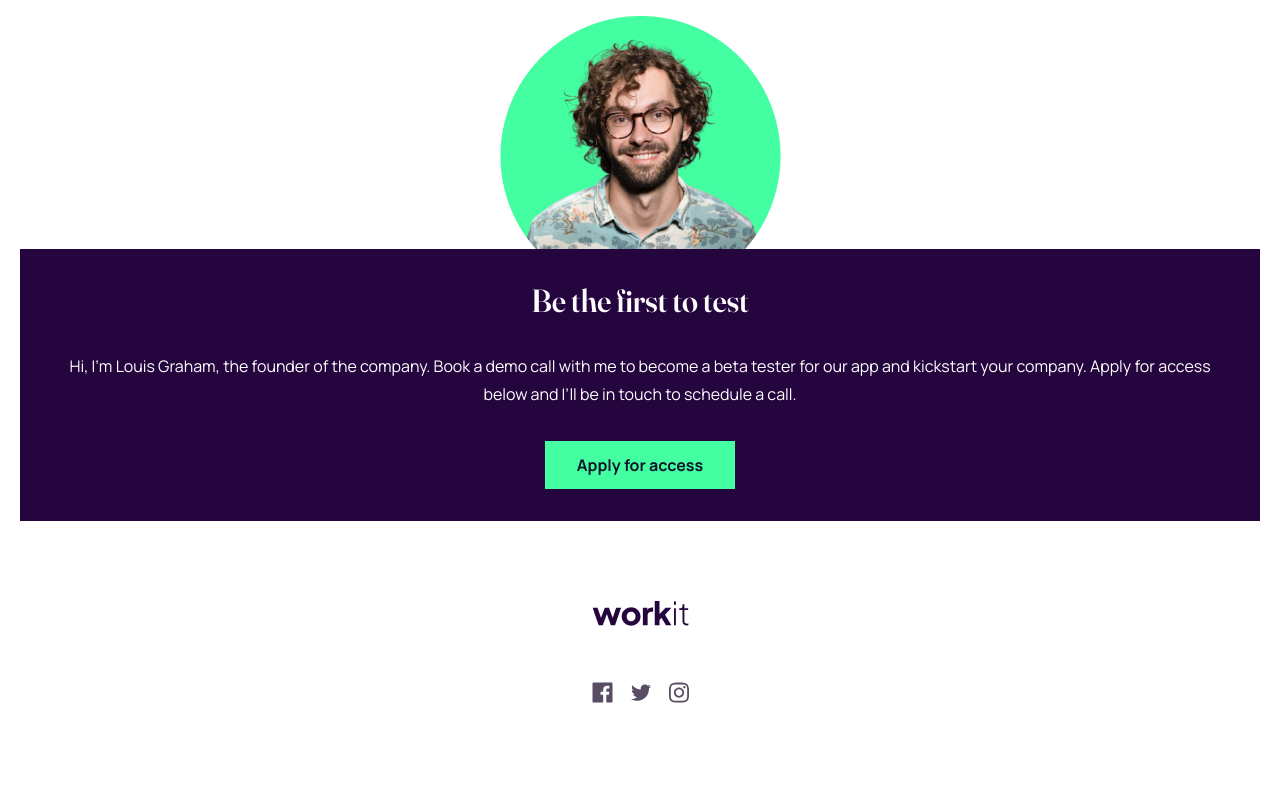
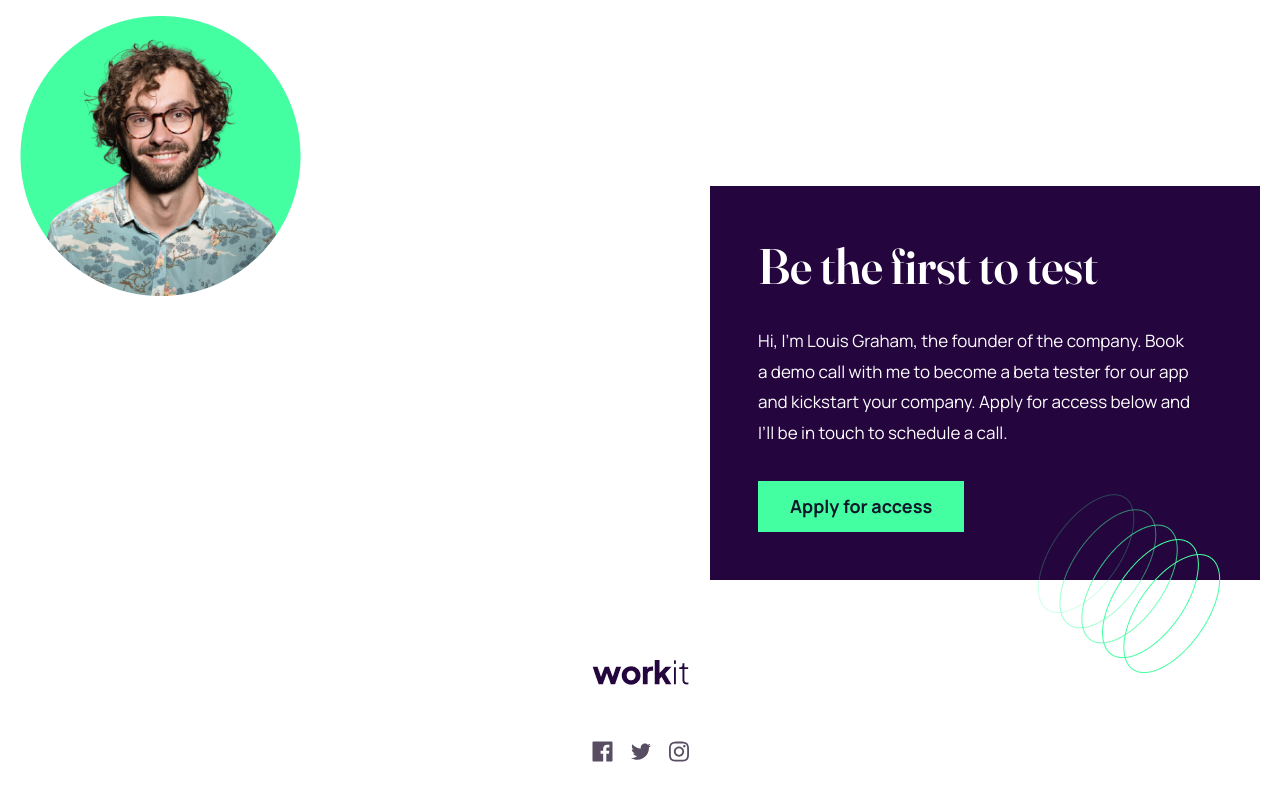
Before and after one commit to cendyz/Workit-landing-page, a Vue app: page / in a window 1280 px wide. Shown: the part 1215-2015 px from the top of the page. Built offline with nearby package versions, Linux system fonts and the light colour scheme.

Commit message:
Tablet ok

```diff
--- a/src/components/Home/MainContent/FirstSection/SecondSection.vue
+++ b/src/components/Home/MainContent/FirstSection/SecondSection.vue
@@ -1,27 +1,22 @@
 <template>
-	<section class="grid px-[2rem] py-[9.2rem] pb-[0]">
-		<img :src="guy" alt="Happy guy" class="mx-auto block" />
+	<section class="grid px-[2rem] py-[9.2rem] pb-[0] relative">
+		<img :src="guy" alt="Happy guy" class="mx-auto block md:mr-auto md:ml-0" />
 		<div
-			class="bg-purple-900 p-[3.2rem] grid place-items-center gap-y-[3.2rem] mt-[-4.7rem]">
-			<h3 class="text-white font-fraunces text-[3.2rem] leading-[1.2]">
-				Be the first to test
-			</h3>
-			<p class="text-white leading-[1.8] text-center">
-				Hi, I'm Louis Graham, the founder of the company. Book a demo call
-				with me to become a beta tester for our app and kickstart your
-				company. Apply for access below and I’ll be in touch to schedule a
-				call.
+			class="bg-purple-900 p-[3.2rem] grid place-items-center gap-y-[3.2rem] mt-[-4.7rem] md:w-[55rem] md:ml-auto md:mt-[-11rem] md:justify-items-start md:p-[4.8rem]">
+			<h3 class="text-white font-fraunces text-[3.2rem] leading-[1.2] md:text-[5rem]">Be the first to test</h3>
+			<p class="text-white leading-[1.8] text-center md:text-left md:text-[1.7rem] md:pr-[1.6rem]">
+				Hi, I'm Louis Graham, the founder of the company. Book a demo call with me to become a beta tester for our app
+				and kickstart your company. Apply for access below and I’ll be in touch to schedule a call.
 			</p>
-			<button
-				class="px-[3.2rem] py-[1.2rem] bg-green text-[1.6rem] font-bold text-slate-900">
-				Apply for access
-			</button>
+			<button class="px-[3.2rem] py-[1.2rem] bg-green text-[1.6rem] md:text-[1.8rem] font-bold text-slate-900">Apply for access</button>
 		</div>
+		<img :src="downLines" aria-hidden="true" alt="" class="hidden md:block absolute bottom-[-11rem] right-[4rem]">
 	</section>
 </template>
 
 <script setup lang="ts">
 import guy from '@/images/image-removebg-preview(363).png'
+import downLines from '@/images/tablet down lines.png'
 </script>
 
 <style></style>
```
Also changed, not shown: src/images/tablet down lines.png (added).
